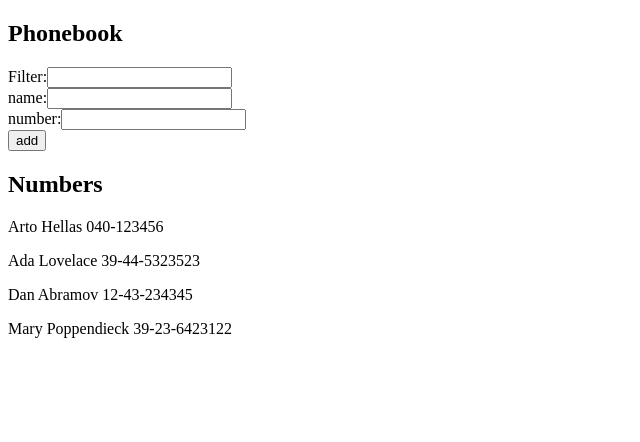
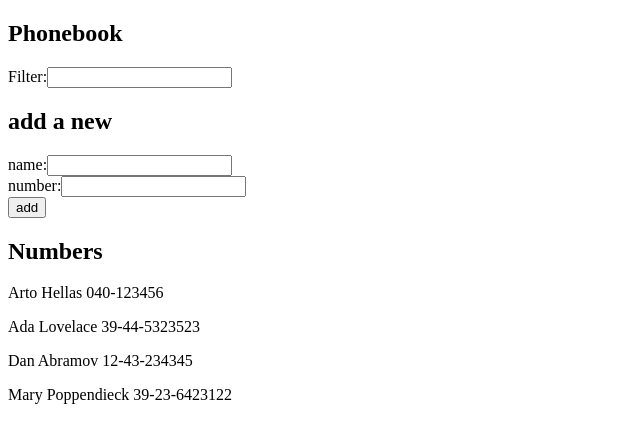
Before and after one commit to lamtonylam/fullstackopen, a React (Vite) app in the folder osa2/puhelinluettelo/: page / in a window 1280 px wide. Shown: the top 442 px of the page, without its empty margins (0-640 px from the left). Built offline with nearby package versions, Linux system fonts and the light colour scheme.

Commit message:
2.9*: puhelinluettelo step4

```diff
--- a/osa2/puhelinluettelo/src/App.jsx
+++ b/osa2/puhelinluettelo/src/App.jsx
@@ -50,6 +50,7 @@ const App = () => {
             <h2>Phonebook</h2>
             Filter:
             <input value={filter} onChange={handleFilterChange}></input>
+            <h2>add a new</h2>
             <form onSubmit={addName}>
                 <div>
                     name:
```
